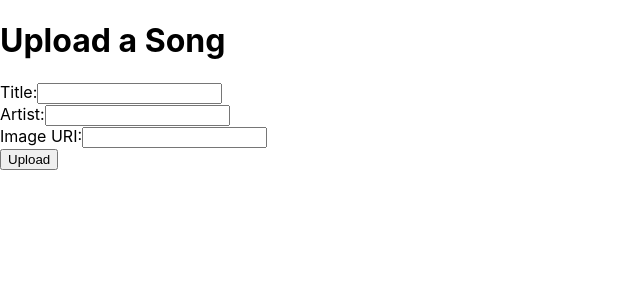
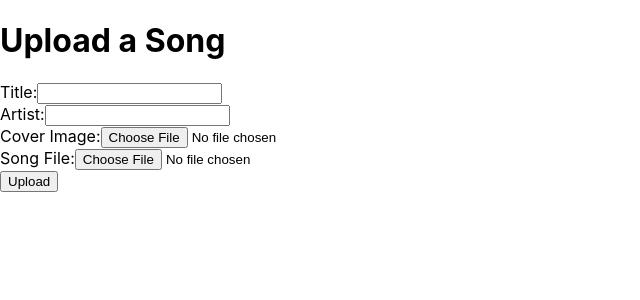
Before and after one commit to olestrauss/soundscape, a React (Create React App) app in the folder soundscape-frontend/: page /upload-form in a window 1280 px wide. Shown: the top 300 px of the page, without its empty margins (0-640 px from the left). Built offline with nearby package versions, Linux system fonts and the light colour scheme.

Commit message:
reincluded file upload

```diff
--- a/soundscape-frontend/src/SongGrid.js
+++ b/soundscape-frontend/src/SongGrid.js
@@ -1,20 +1,29 @@
 import React from 'react';
 import './SongGrid.css';
+import AudioPlayer from 'react-h5-audio-player';
+import 'react-h5-audio-player/lib/styles.css';
 
-// Create a CSS class to style the images with consistent dimensions
 const IMAGE_CLASS = 'song-image';
 
 const SongGrid = ({ songs, onDelete }) => {
-  console.log('Songs in SongGrid:', songs);
-
   return (
     <div className="song-grid">
       {songs.map(song => (
         <div key={song.id} className="song">
-          {/* Apply the CSS class to the img element */}
-          <img src={song.image_uri} alt={song.title} className={IMAGE_CLASS} />
+          {/* Construct the relative path for the cover image */}
+          <img
+            src={`http://localhost:5000/api/media/covers/${song.id}`}
+            alt={song.title}
+            className={IMAGE_CLASS}
+          />
           <h3>{song.title}</h3>
           <p>{song.artist}</p>
+          {/* Construct the relative path for the audio file */}
+          <AudioPlayer
+            src={`http://localhost:5000/api/media/audio/${song.id}`}
+            onPlay={e => console.log("onPlay")}
+            // Additional audio player props here
+          />
           <button onClick={() => onDelete(song.id)} className="delete-button">🗑️</button>
         </div>
       ))}
--- a/soundscape-frontend/src/UploadForm.js
+++ b/soundscape-frontend/src/UploadForm.js
@@ -4,29 +4,25 @@ import { useNavigate } from 'react-router-dom';
 const UploadForm = () => {
   const [title, setTitle] = useState('');
   const [artist, setArtist] = useState('');
-  const [imageURI, setImageURI] = useState('');
+  const [coverImage, setCoverImage] = useState(null);
+  const [audioFile, setAudioFile] = useState(null);
   const navigate = useNavigate();
 
-  const handleTitleChange = (e) => {
-    setTitle(e.target.value);
+  const handleCoverImageChange = (e) => {
+    setCoverImage(e.target.files[0]);
   };
 
-  const handleArtistChange = (e) => {
-    setArtist(e.target.value);
-  };
-
-  const handleImageURIChange = (e) => {
-    setImageURI(e.target.value);
+  const handleAudioFileChange = (e) => {
+    setAudioFile(e.target.files[0]);
   };
 
   const handleUpload = () => {
-    // Create a FormData object to send the form data to the server
     const formData = new FormData();
     formData.append('title', title);
     formData.append('artist', artist);
-    formData.append('image_uri', imageURI);
+    formData.append('cover_image', coverImage);
+    formData.append('audio_file', audioFile);
 
-    // Send a POST request to the server to handle the upload
     fetch(`http://localhost:5000/upload-song`, {
       method: 'POST',
       body: formData,
@@ -35,16 +31,17 @@ const UploadForm = () => {
       if (!response.ok) {
         throw new Error('Network response was not ok');
       }
-      return response.json();
+      if (response.headers.get("content-type").includes("application/json")) {
+        return response.json();
+      }
+      return response.text();
     })
     .then(data => {
       console.log('Success:', data);
-      // Redirect to the home page after upload is complete
       navigate('/');
     })
     .catch(error => {
       console.error('Error during upload:', error);
-      // Optionally, handle the error state here
     });
   };
 
@@ -52,11 +49,17 @@ const UploadForm = () => {
     <div>
       <h1>Upload a Song</h1>
       <label>Title:</label>
-      <input type="text" value={title} onChange={handleTitleChange} /><br />
+      <input type="text" value={title} onChange={(e) => setTitle(e.target.value)} /><br />
+
       <label>Artist:</label>
-      <input type="text" value={artist} onChange={handleArtistChange} /><br />
-      <label>Image URI:</label>
-      <input type="text" value={imageURI} onChange={handleImageURIChange} /><br />
+      <input type="text" value={artist} onChange={(e) => setArtist(e.target.value)} /><br />
+
+      <label>Cover Image:</label>
+      <input type="file" accept="image/jpeg, image/png" onChange={handleCoverImageChange}  /><br />
+
+      <label>Song File:</label>
+      <input type="file" accept=".mp3, .wav" onChange={handleAudioFileChange} /><br />
+
       <button onClick={handleUpload}>Upload</button>
     </div>
   );
```
